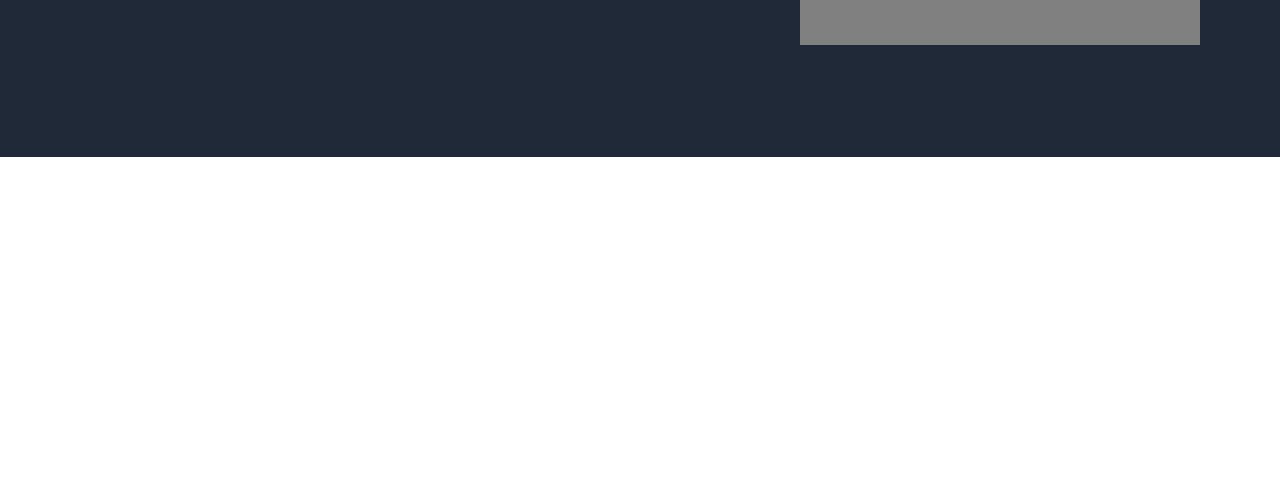
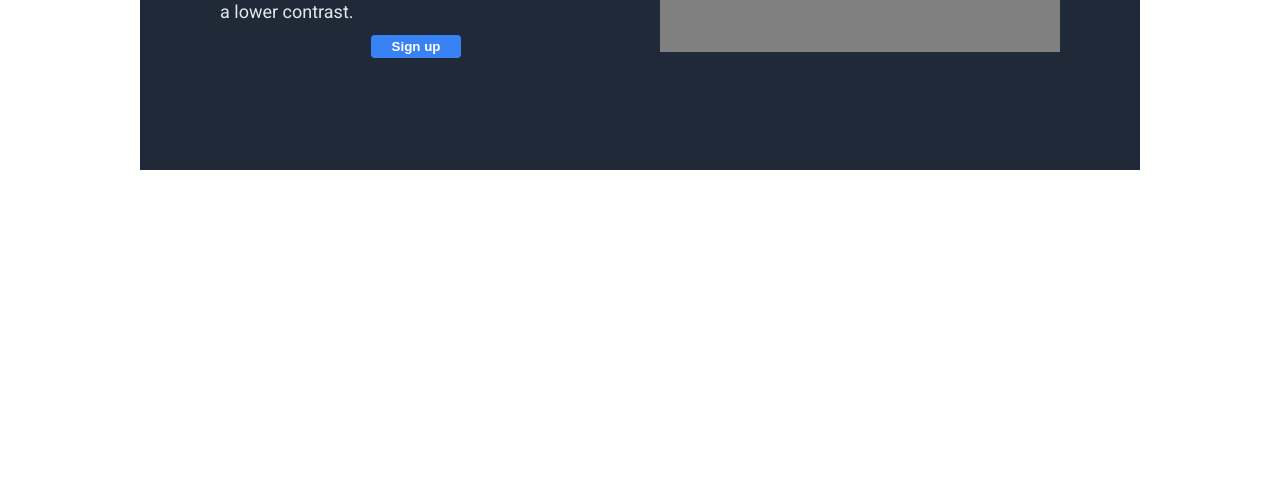
Before and after one commit to myke81/project-landing-page, a plain HTML site: page index.html in a window 1280 px wide. Shown: the part 311-800 px from the top of the page. Drawn offline with Linux system fonts and the light colour scheme.

Commit message:
Center web page

```diff
--- a/styles.css
+++ b/styles.css
@@ -1,5 +1,7 @@
 * {
     box-sizing: border-box;
+    max-width: 1000px;
+    margin: auto;
 }
 
 body {
@@ -8,6 +10,7 @@ body {
     margin: 0%;
     font-family: "Roboto", sans-serif;
 }
+
 
 a {
     text-decoration: none;
```
